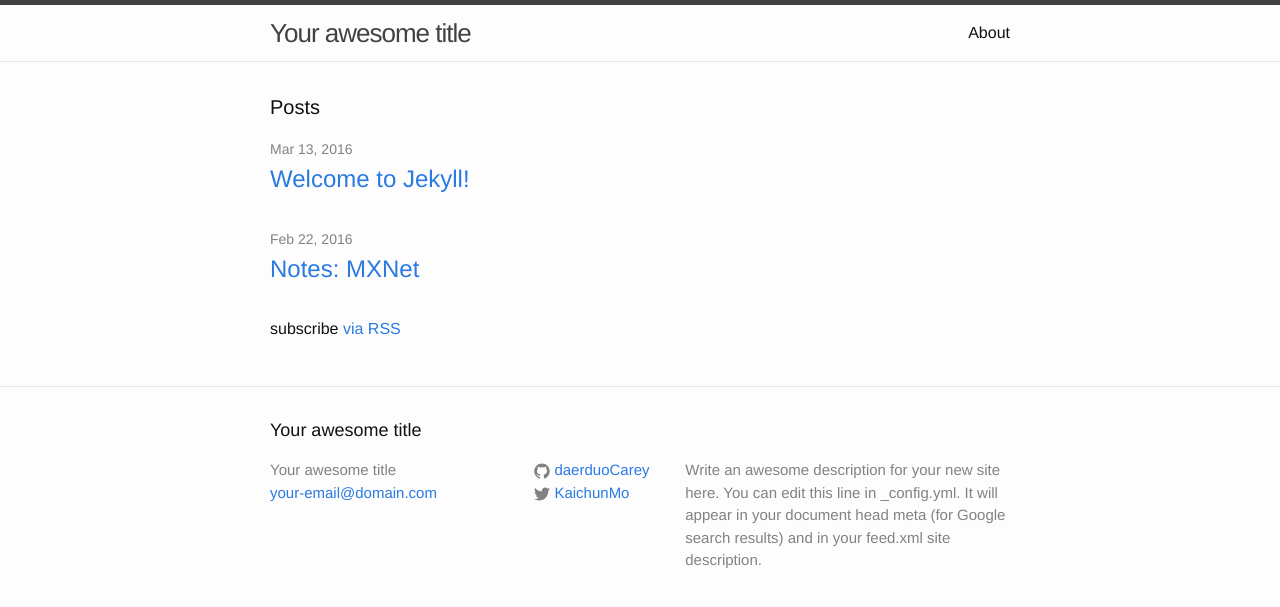
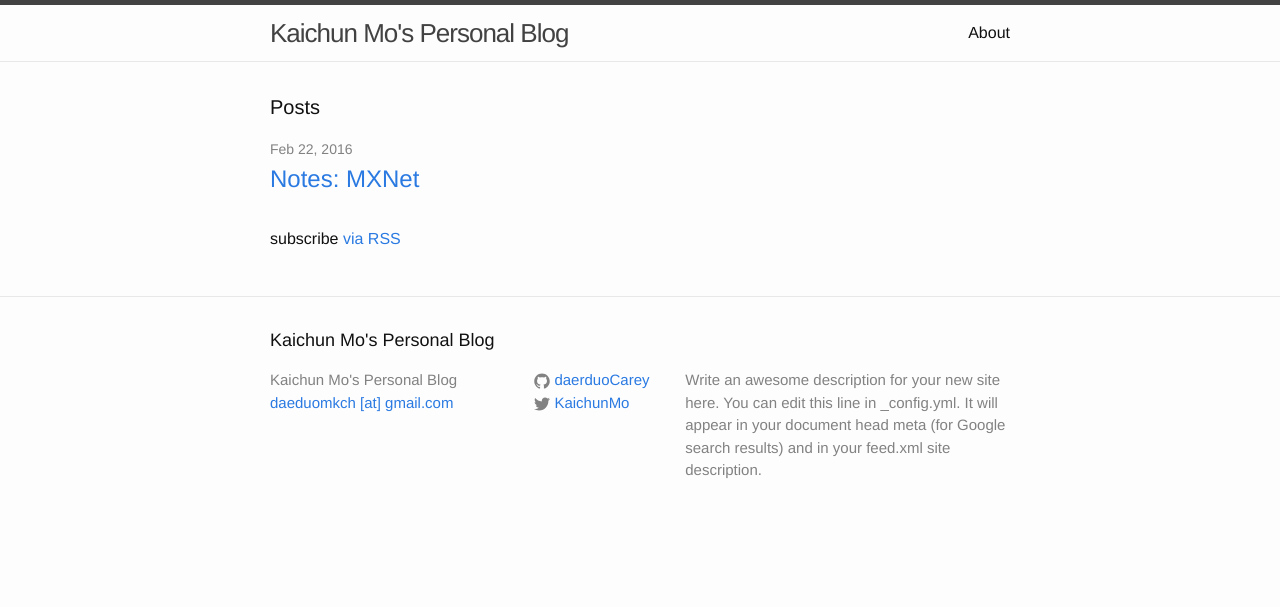
Before and after one commit to daerduoCarey/daerduoCarey.github.io, a Jekyll site: the page built from index.html, in a window 1280 px wide. Shown: the top 607 px of the page. Built offline with Jekyll 4.4.1, drawn with Linux system fonts in a browser that asks for light colours.

Commit message:
delete trifles

```diff
--- a/_config.yml
+++ b/_config.yml
@@ -6,8 +6,8 @@
 # 'jekyll serve'. If you change this file, please restart the server process.
 
 # Site settings
-title: Your awesome title
-email: your-email@domain.com
+title: Kaichun Mo's Personal Blog
+email: daeduomkch [at] gmail.com
 description: > # this means to ignore newlines until "baseurl:"
   Write an awesome description for your new site here. You can edit this
   line in _config.yml. It will appear in your document head meta (for
```
Also changed, not shown: _posts/2016-03-13-welcome-to-jekyll.markdown (deleted, +0 -25 lines).
